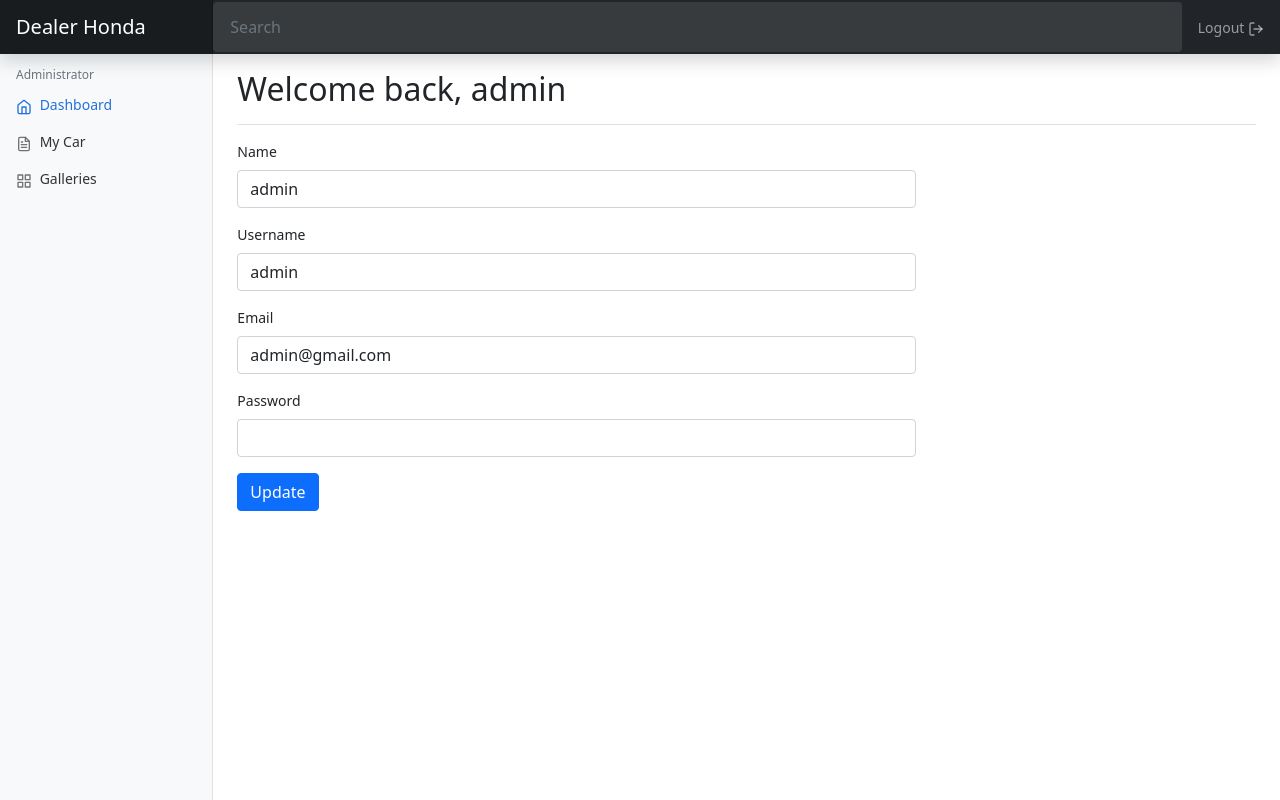
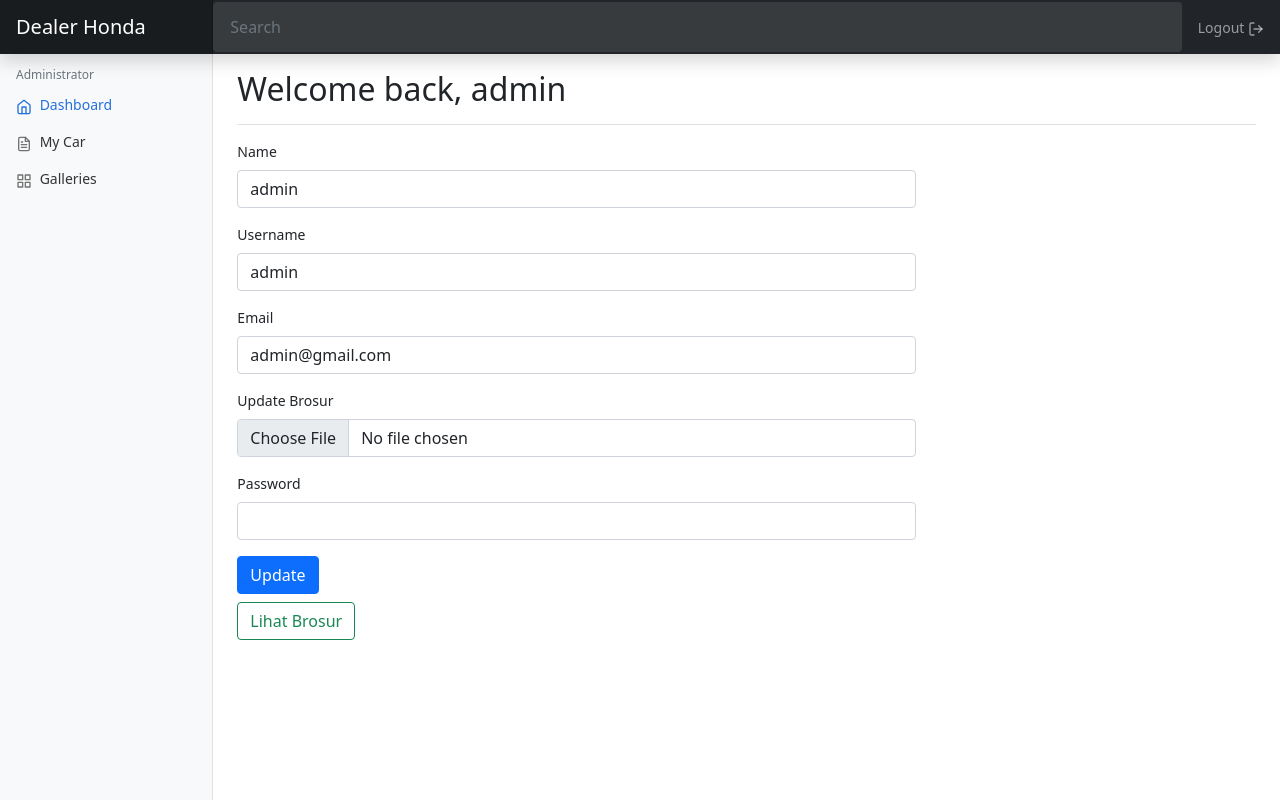
Before and after one commit to nurulhidayyah/projectDealer, a Laravel app: page /dashboard in a window 1280 px wide. Run offline with Laravel 9, Linux system fonts and the light colour scheme; a user stored in the database is signed in; data comes from the database, SQL or seed files in the repository; some libraries are stand-ins or nearby versions.

Commit message:
Menambahkan fitur upload PDF

```diff
--- a/database/seeders/DatabaseSeeder.php
+++ b/database/seeders/DatabaseSeeder.php
@@ -26,7 +26,7 @@
             'name' => 'admin',
             'username' => 'admin',
             'email' => 'admin@gmail.com',
-            'password' => 'admin'
+            'password' => bcrypt('admin')
         ]);
 
         // Mobil::create([
--- a/resources/views/dashboard/index.blade.php
+++ b/resources/views/dashboard/index.blade.php
@@ -5,7 +5,7 @@
         <h1 class="h2">Welcome back, {{ auth()->user()->name }}</h1>
     </div>
     <div class="col-lg-8">
-        <form action="/dashboard/user/{{ auth()->user()->id }}" method="post" class="mb-5" enctype="multipart/form-data">
+        <form action="/dashboard/user/{{ auth()->user()->id }}" method="post" enctype="multipart/form-data" class="mb-2">
             @method('put')
             @csrf
             <div class="mb-3">
@@ -39,6 +39,16 @@
                 @enderror
             </div>
             <div class="mb-3">
+                <label for="brosur" class="form-label">Update Brosur</label>
+                <input type="hidden" class="form-control" name="oldBrosur" value="{{ auth()->user()->brosur }}">
+                <input class="form-control @error('brosur') is-invalid @enderror" type="file" id="brosur" name="brosur" onchange="previewbrosur()">
+                @error('brosur')
+                    <div class="invalid-feedback">
+                        {{ $message }}
+                    </div>
+                @enderror
+            </div>
+            <div class="mb-3">
                 <label for="password" class="form-label">Password</label>
                 <input type="password" class="form-control @error('password') is-invalid @enderror" id="password"
                     name="password" value="{{ old('password') }}" required>
@@ -50,5 +60,9 @@
             </div>
             <button type="submit" class="btn btn-primary">Update</button>
         </form>
+        <form target="blank" action="{{ asset('storage/' . auth()->user()->brosur) }}" class="mb-5">
+            @csrf
+            <button type="submit" class="btn btn-outline-success">Lihat Brosur</button>
+        </form>
     </div>
 @endsection
--- a/resources/views/home.blade.php
+++ b/resources/views/home.blade.php
@@ -146,9 +146,13 @@
                 @endif
 
                 <div class="text-button mt-4">
-                    <form action="https://drive.google.com/file/d/1FvqMhnJ6SVGLD5bFSTiomKOpfRW4DuOH/view">
+                    <form target="blank" action="{{ asset('storage/' . auth()->user()->brosur) }}">
+                        @csrf
                         <button type="submit" class="btn btn-outline-success">Dapatkan Brosur Honda</button>
                     </form>
+                    {{-- <form action="https://drive.google.com/file/d/1FvqMhnJ6SVGLD5bFSTiomKOpfRW4DuOH/view">
+                        <button type="submit" class="btn btn-outline-success">Dapatkan Brosur Honda</button>
+                    </form> --}}
                 </div>
 
             </div>
--- a/routes/web.php
+++ b/routes/web.php
@@ -34,6 +34,7 @@
 Route::get('/dashboard', function (){
     return view('dashboard.index');
 })->middleware('auth');
+
 Route::resource('/dashboard/user', DashboardUserController::class)->middleware('auth');
 
 Route::get('/dashboard/cars/checkSlug', [DashboardMobilController::class, 'checkSlug'])->middleware('auth');
```
Also changed, not shown: app/Http/Controllers/DashboardUserController.php (+10 -0 lines), database/migrations/2014_10_12_000000_create_users_table.php.
